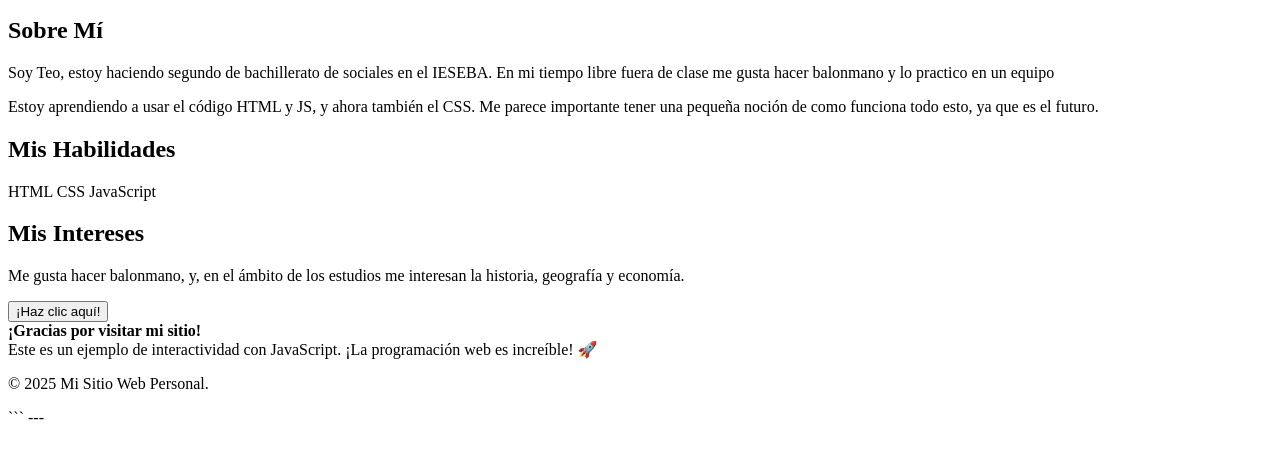
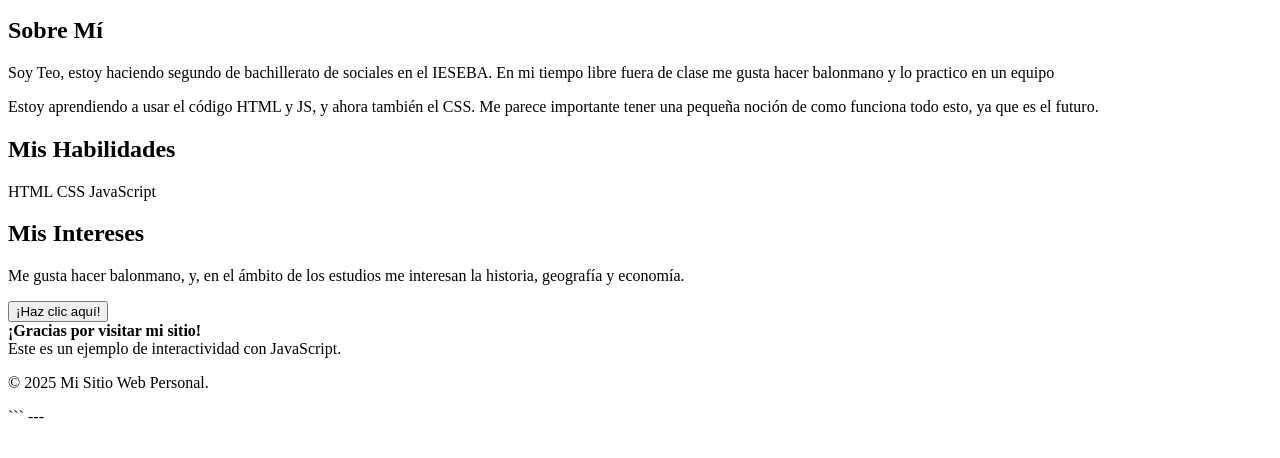
Before and after one commit to teolopezsantos/pagina-web-teo, a plain HTML site: page index.html in a window 1280 px wide. Shown: the part 128-586 px from the top of the page. Drawn offline with Linux system fonts and the light colour scheme.

Commit message:
Update index.html

```diff
--- a/index.html
+++ b/index.html
@@ -38,7 +38,7 @@
         </button>
         <div class="message" id="mensaje">
           <strong>¡Gracias por visitar mi sitio!</strong><br>
-          Este es un ejemplo de interactividad con JavaScript. ¡La programación web es increíble! 🚀
+          Este es un ejemplo de interactividad con JavaScript.
         </div>
       </section>
     </main>
```
